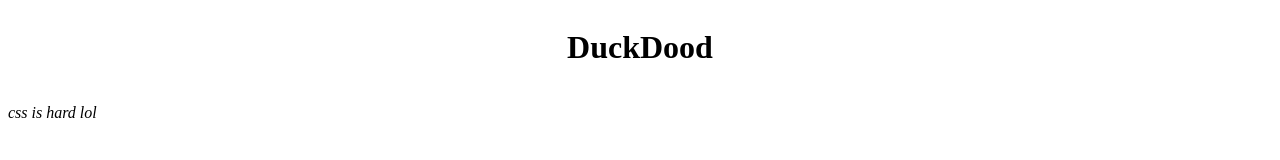
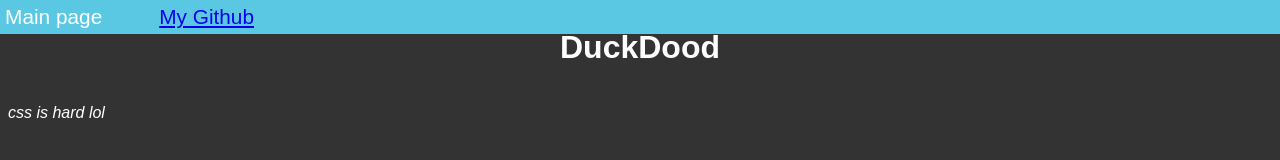
Before and after one commit to DuckDood/duckdood.github.io, a plain HTML site: page index.html in a window 1280 px wide. Drawn offline with Linux system fonts and the light colour scheme.

Commit message:
Some CSS

```diff
--- a/index.html
+++ b/index.html
@@ -5,6 +5,7 @@
 		<link rel="stylesheet" href="styles.css">
 	</head>
 	<body>
+		<div class="headbar"<a href="index.html">Main page</a> <a href="https://github.com/DuckDood" class="gitlink">My Github</a></div>
 		<div class="Header"><h1>DuckDood</h1>
 		</div>
 		<p><em>css is hard lol</em></p>
--- a/styles.css
+++ b/styles.css
@@ -1,4 +1,27 @@
+body {
+font-family: sans-serif;
+color: white;
+}
+
 .Header {
 	display: flex;
 	justify-content: center;
 }
+
+.headbar {
+	background: #5bc8e3;
+	position: fixed;
+	padding: 0.4%;
+	top: 0%;
+	font-size: 1.3em;
+	left: 0%;
+	width: 100%;
+}
+
+.gitlink {
+margin-left: 4%;
+}
+
+html {
+	background: #333333;
+}
```
